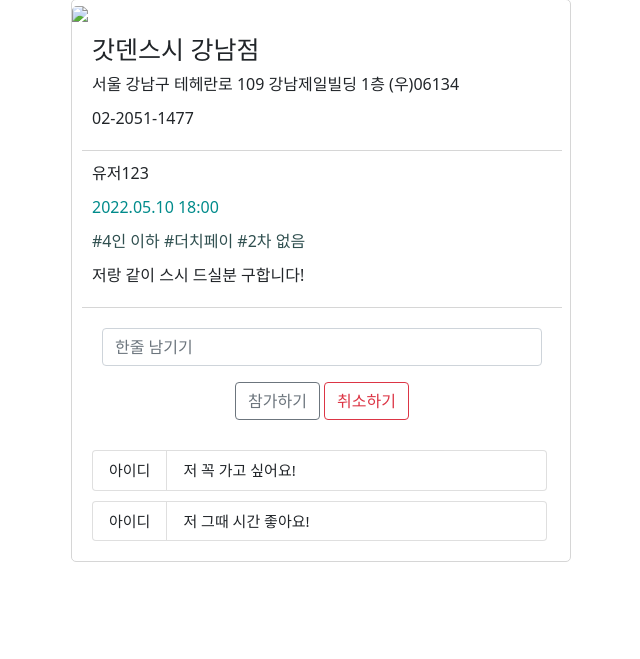
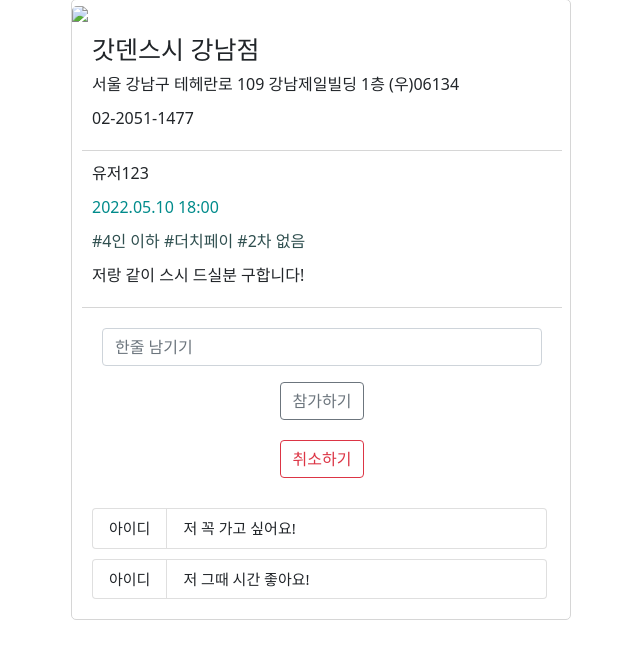
Before and after one commit to Luwin-Seo/No-Honbop, a Flask app: template templates/detail.html in a window 1280 px wide. Shown: the part 21-680 px from the top of the page, without its empty margins (319-959 px from the left). Run offline with Flask 2, Linux system fonts and the light colour scheme; the template is opened without the code that fills it, so the values that code supplies are empty; some libraries are stand-ins or nearby versions.

Commit message:
상세페이지 수정

```diff
--- a/templates/detail.css
+++ b/templates/detail.css
@@ -52,6 +52,10 @@ form {
   text-align: center;
 }
 
+#delete {
+  padding-top: 0;
+}
+
 #item_info > form > div > input {
   width: 460px;
 }
--- a/templates/detail.html
+++ b/templates/detail.html
@@ -21,11 +21,13 @@
           <p class="tags">#4인 이하 #더치페이 #2차 없음</p>
           <p>저랑 같이 스시 드실분 구합니다!</p>
         </div>
-        <form action='/item_info' method='post'>
+        <form id='write' action='/detail/write' method='post'>
           <div class="input-group mb-3">
-            <input type="text" class="form-control" placeholder="한줄 남기기" aria-label="Text" aria-describedby="basic-addon1">
+            <input type="text" class="form-control" placeholder="한줄 남기기" name="comment">
           </div>
           <button type="button" class="btn btn-outline-secondary">참가하기</button>
+        </form>
+        <form id='delete' action='/detail/delete' method='post'>
           <button type="button" class="btn btn-outline-danger">취소하기</button>
         </form>
         <div id="comment">
```
